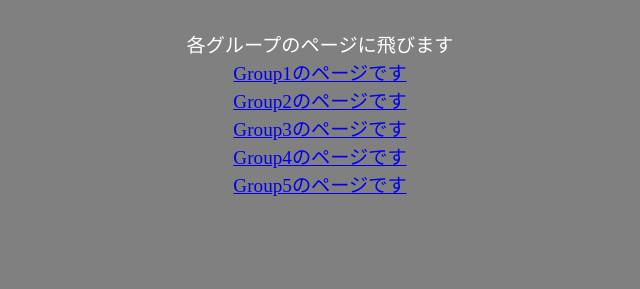
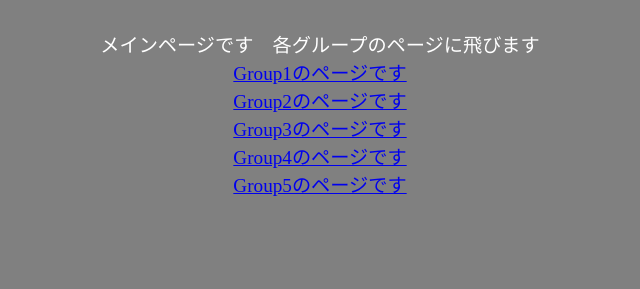
Before and after one commit to Yoshi-is-a-Yoshi/Groupworks.github.io, a plain HTML site: page index.html in a window 1280 px wide. Shown: the whole page, without its empty margins (320-960 px from the left). Drawn offline with Linux system fonts and the light colour scheme.

Commit message:
Update index.html

```diff
--- a/index.html
+++ b/index.html
@@ -7,7 +7,7 @@
 
 <div class="text">
 <br>
-各グループのページに飛びます
+メインページです　各グループのページに飛びます
 <br>
 <a href ="2024/Group1/index.html">Group1のページです</a>
 <br>
```
